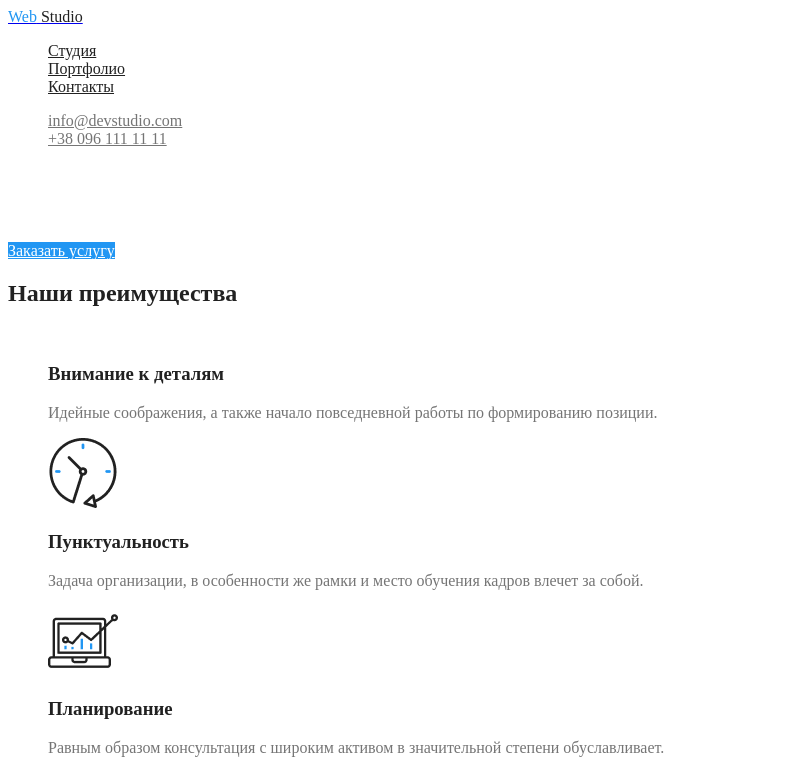
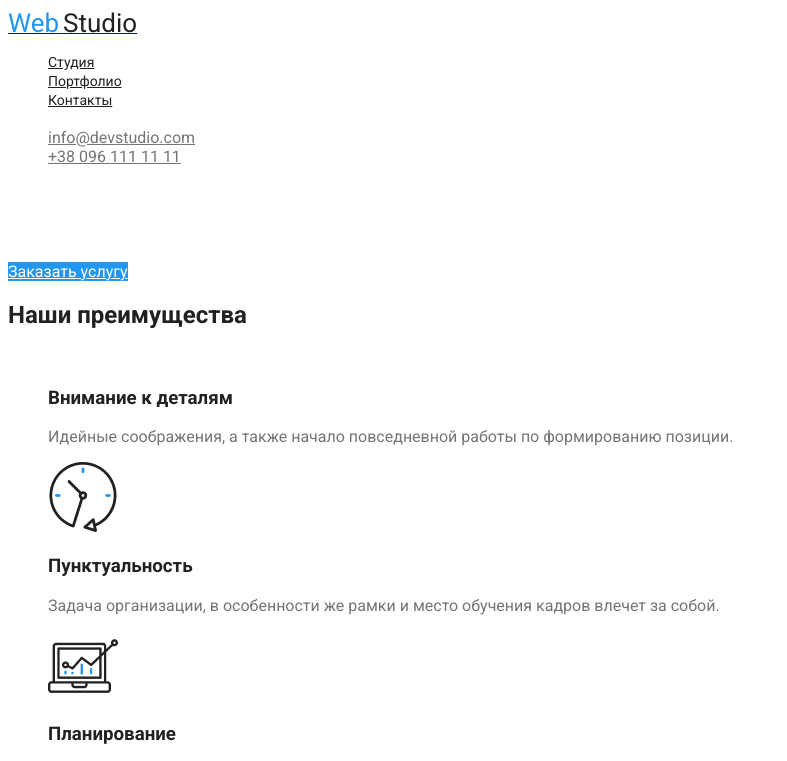
Before and after one commit to IrinaYakob/goit-markup-hw-02, a plain HTML site: page index.html.html in a window 1280 px wide. Shown: the top 761 px of the page, without its empty margins (0-787 px from the left). Drawn offline with Linux system fonts and the light colour scheme.

Commit message:
оформление шрифта

```diff
--- a/css/styles.css
+++ b/css/styles.css
@@ -25,24 +25,47 @@ body{
 
     background-color: var(--background-color);
     color: var(--primary-text-color);
+   font-family: Roboto, sans-serif;
+   letter-spacing: 3%;
+}
 
-}
 .list{
     list-style: none;
 }
 
 
 
+
+
+
+
 .logo-web{
     color: var(--accent-color);
+font-size: 26px;
+line-height: 1.2;
+align-self: left;
+vertical-align: top;
+
 }
 .logo-studio{
     color: var(--title-text-color);
+font-size: 26px;
+line-height: 1.2;
+align-self: left;
+vertical: top;
 }
 
 /* Site-nav */
 .site-nav .link{
     color: var(--title-text-color);
+
+
+font-size: 14px;
+line-height: 1.2;
+line-height: 100%;
+align-self: left;
+vertical-align: Top;
+letter-spacing: 2%;
 
 }
 
--- a/index.html.html
+++ b/index.html.html
@@ -4,6 +4,8 @@
     <meta charset="UTF-8">
     <meta name="viewport" content="width=device-width, initial-scale=1.0">
     <title>Document</title>
+    <link href="https://fonts.googleapis.com/css2?family=Raleway:wght@700&family=Roboto:wght@100;400;700&display=swap"
+     rel="stylesheet">
     <link rel="stylesheet" href="./css/styles.css">
 </head>
 <body>
```
Also changed, not shown: portfolio.html (+17 -17 lines).
